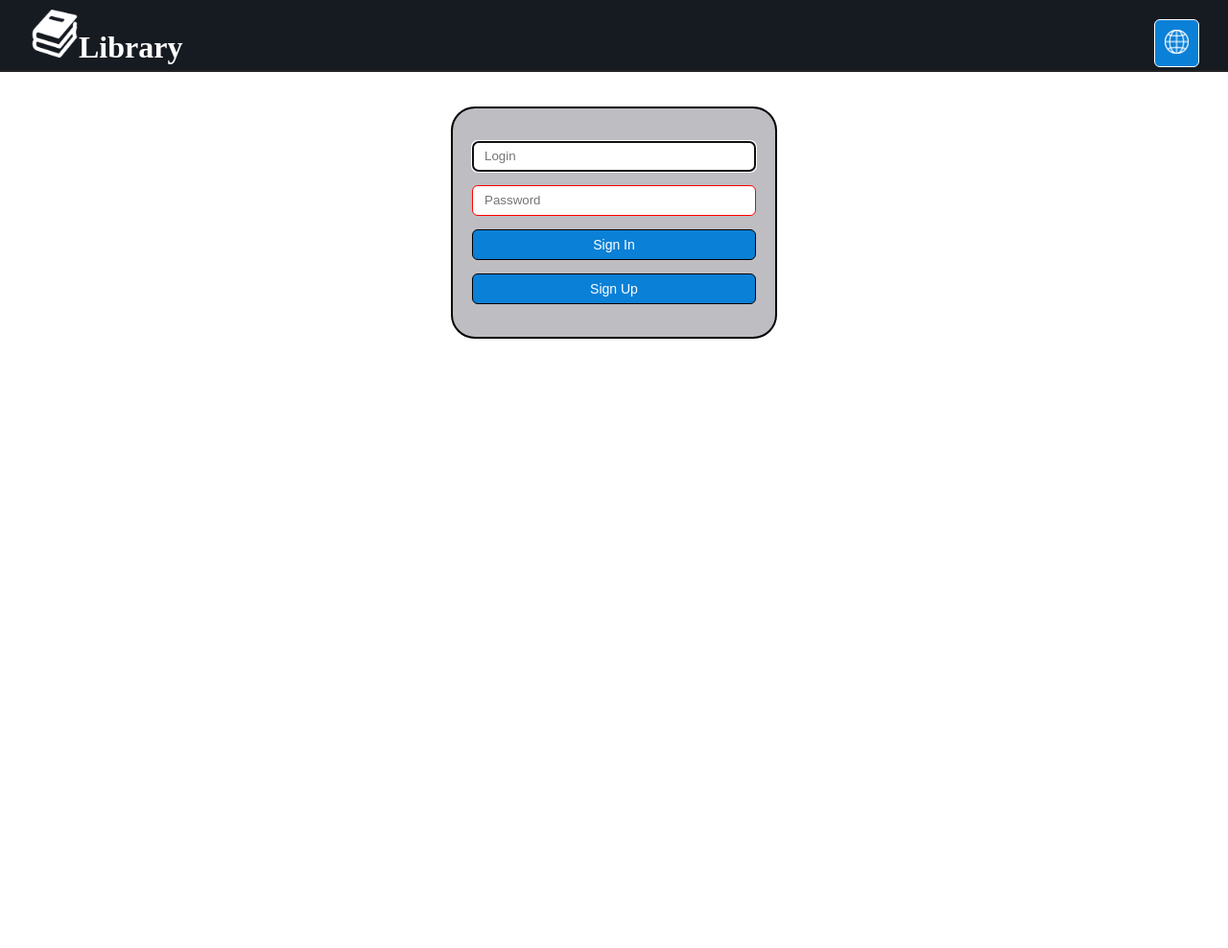
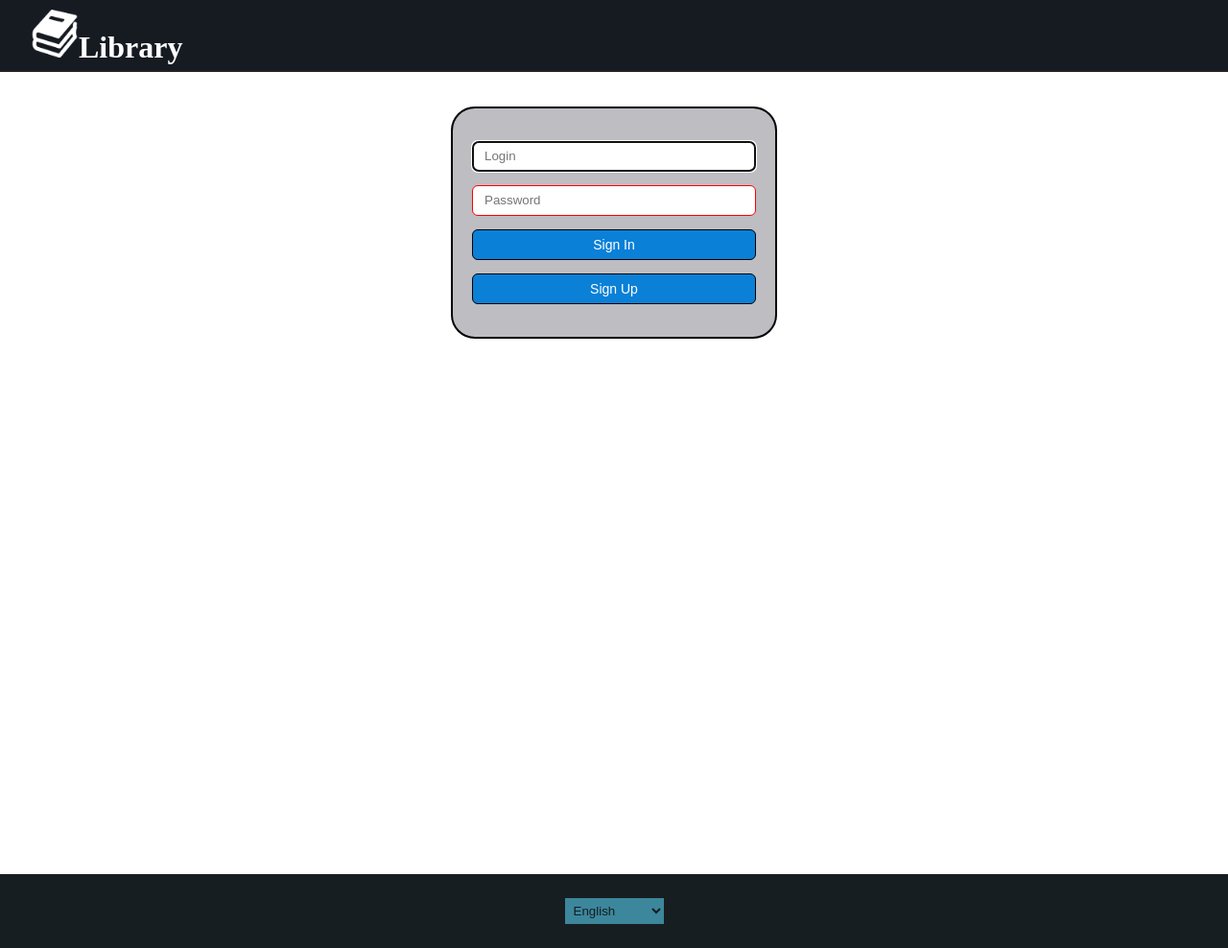
Before and after one commit to SirJohanot/library-react, a React (Create React App) app: page /sign-in in a window 1280 px wide. Shown: the whole page at 96% size. Before the commit the page ends 800 px from the top, so only its background shows below. Built offline with nearby package versions, Linux system fonts and the light colour scheme.

Commit message:
moved locale changing to footer

```diff
--- a/src/assets/global.css
+++ b/src/assets/global.css
@@ -3,9 +3,20 @@
 }
 
 html,
+body,
+#root,
+#main-content {
+  min-height: 100vh;
+}
+
 body {
   padding: 0;
   margin: 0;
+}
+
+#root,
+#main-content {
+  height: 100%
 }
 
 body {
@@ -168,6 +179,36 @@ nav * {
   font-size: 24px;
 }
 
+/* Footer */
+footer {
+  background-color: #171e21;
+  padding: 25px 15px;
+}
+
+footer select {
+  display: block;
+  margin: auto;
+  background-color: #3c879c;
+  color: #161e21;
+  cursor: pointer;
+  border: 0;
+  outline: 0;
+  transition: color .3s ease, background .3s ease, box-shadow .3s ease;
+  padding: 5px;
+}
+
+footer select:hover {
+  background-color: #5ff5ff;
+}
+
+footer select option {
+  background-color: #171e21;
+  color: #aab3b6;
+  padding: 5px;
+  border: 0;
+  outline: 0;
+}
+
 /* Logout Button */
 .sign-out-button {
   margin: 10px;
@@ -181,39 +222,6 @@ nav * {
 .sign-out-button button {
   padding: 10px;
   margin: 0;
-}
-
-/* Language change */
-#language-change {
-  margin: 10px;
-  display: inline-block;
-  position: relative;
-}
-
-#language-change>button {
-  margin: 0;
-}
-
-.dropdown-content {
-  display: none;
-  z-index: 1;
-  position: absolute;
-}
-
-#language-change:hover {
-  background-color: #02273b;
-}
-
-#language-change:hover .dropdown-content {
-  display: block;
-  width: 100%;
-}
-
-#language-change:hover .dropdown-content button {
-  display: block;
-  margin: 0;
-  width: 100%;
-  min-height: 30px;
 }
 
 /* Pagination */
--- a/src/layout/Header.js
+++ b/src/layout/Header.js
@@ -4,11 +4,9 @@ import { useNavigate } from 'react-router-dom';
 import axios from '../api/axios';
 import signoutSymbol from '../assets/sign_out_symbol.png';
 import logo from '../assets/white_book_symbol.png';
-import languageSymbol from '../assets/white_globe_symbol.png';
 import useAuthentication from '../hooks/useAuthentication';
-import { LOCALES } from '../i18n/locales';
 
-export default function Header({ setCurrentLocale }) {
+export default function Header() {
     const { authentication, setAuthentication } = useAuthentication();
 
     const navigate = useNavigate();
@@ -17,10 +15,6 @@ export default function Header({ setCurrentLocale }) {
         setAuthentication({});
         axios.interceptors.request.clear();
         navigate('/sign-in', { replace: true });
-    }
-
-    const handleLocaleChange = (e) => {
-        setCurrentLocale(e.target.value);
     }
 
     return (
@@ -36,16 +30,6 @@ export default function Header({ setCurrentLocale }) {
                             </button>
                         </div>
                     }
-                    <div id="language-change">
-                        <button type="button">
-                            <img src={languageSymbol} alt="Globe symbol" />
-                        </button>
-                        <div className="dropdown-content">
-                            <button type="button" value={LOCALES.ENGLISH} onClick={handleLocaleChange}><FormattedMessage id="englishCode" /></button>
-                            <button type="button" value={LOCALES.RUSSIAN} onClick={handleLocaleChange}><FormattedMessage id="russianCode" /></button>
-                            <button type="button" value={LOCALES.BELARUSIAN} onClick={handleLocaleChange}><FormattedMessage id="belarusianCode" /></button>
-                        </div>
-                    </div>
                 </h1>
             </div>
         </header>
--- a/src/layout/Layout.js
+++ b/src/layout/Layout.js
@@ -1,14 +1,16 @@
 import React from 'react';
 import { Outlet } from 'react-router-dom';
+import Footer from './Footer';
 import Header from './Header';
 import Navbar from './Navbar';
 
 export default function Layout({ setCurrentLocale }) {
     return (
         <>
-            <Header setCurrentLocale={setCurrentLocale} />
+            <Header />
             <Navbar />
             <Outlet />
+            <Footer setCurrentLocale={setCurrentLocale} />
         </>
     );
 }
```
Also changed, not shown: src/assets/white_globe_symbol.png (deleted).
